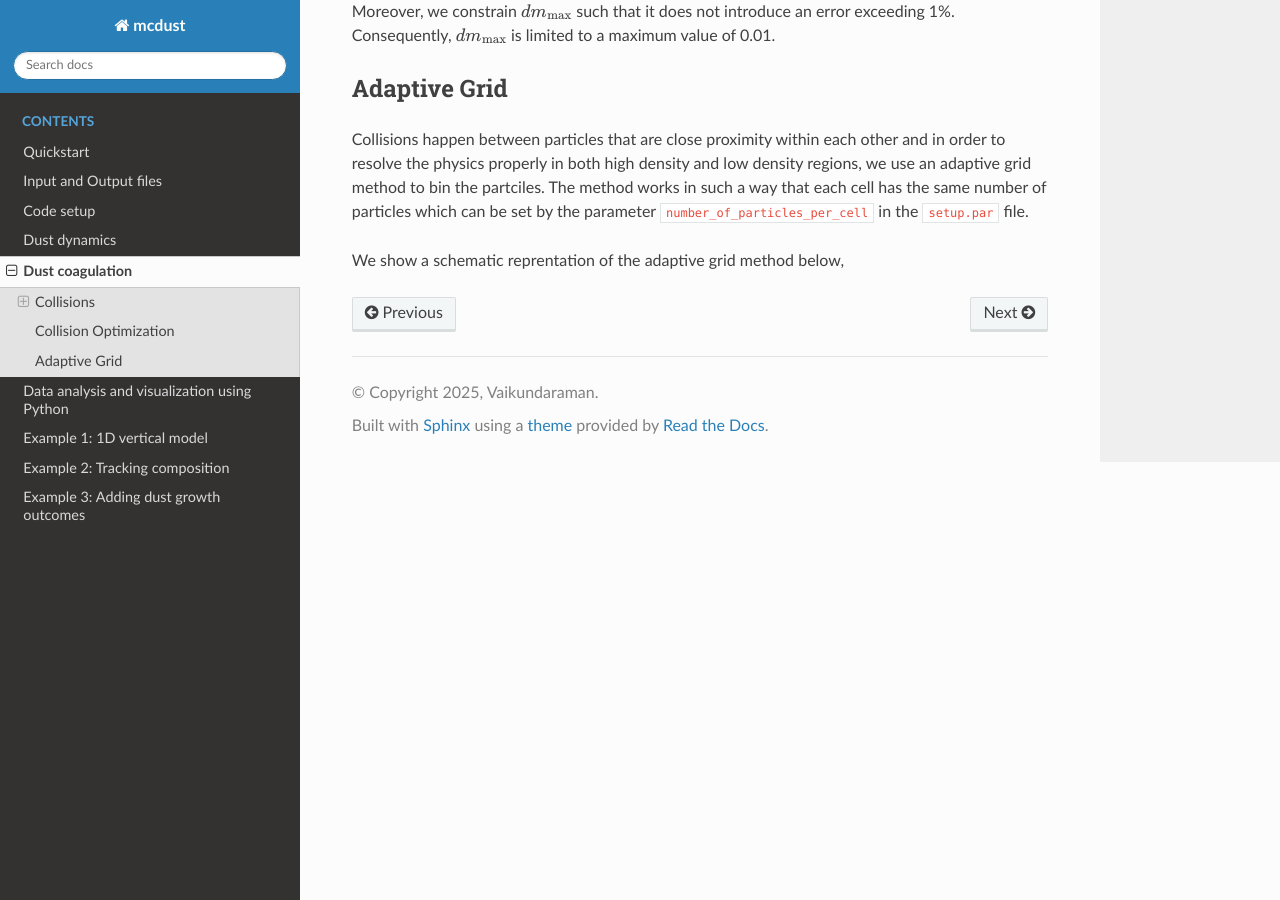
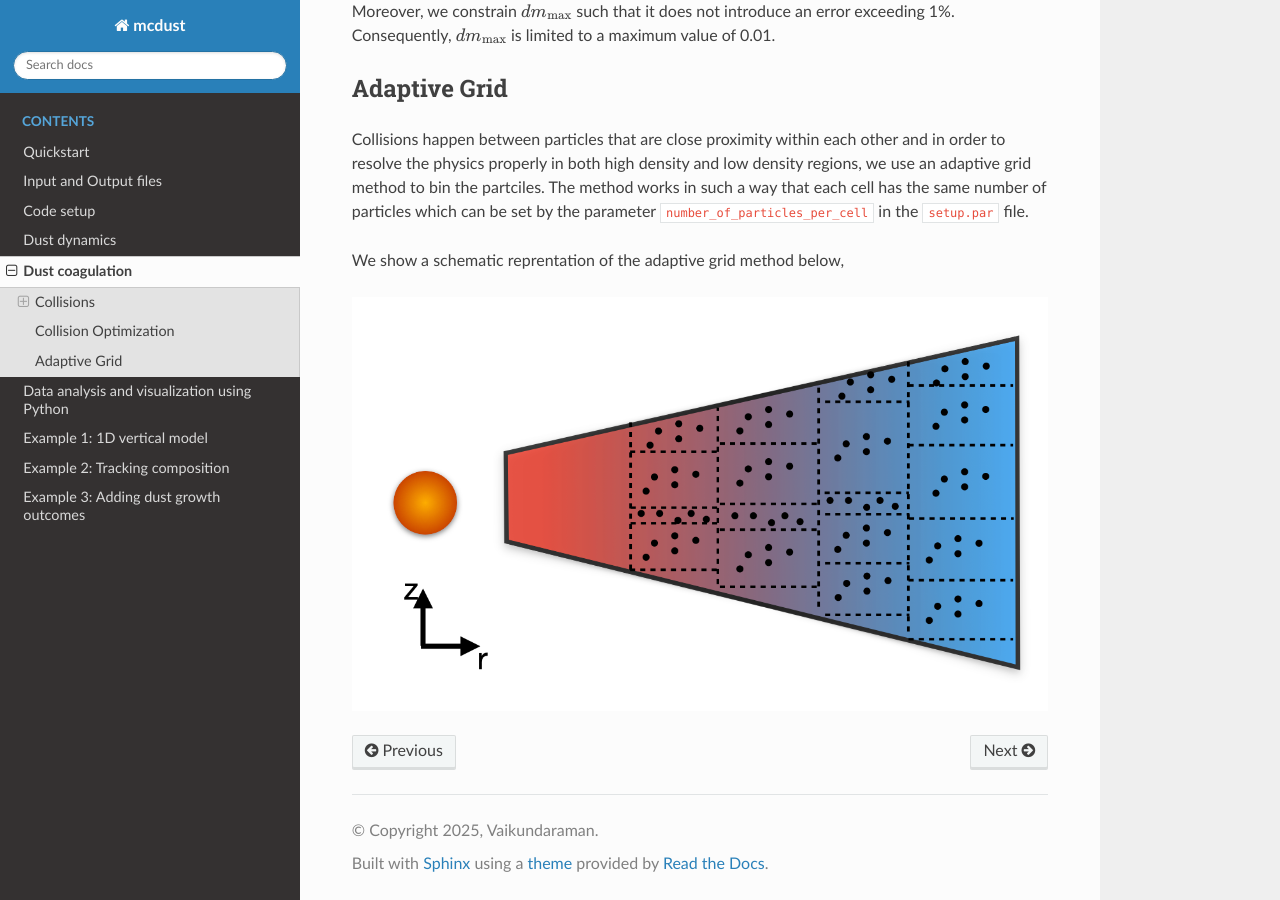
Before and after one commit to vicky1997/docs_test, a Sphinx documentation site: the page built from docs/source/dustcoagulation.rst, in a window 1280 px wide and 900 px high, scrolled down 3698 px. Built offline with Sphinx 7.4.7 and the Read the Docs theme 3.1.0, drawn with Linux system fonts in a browser that asks for light colours.

Commit message:
grid image added

```diff
--- a/docs/source/dustcoagulation.rst
+++ b/docs/source/dustcoagulation.rst
@@ -156,3 +156,5 @@ The method works in such a way that each cell has the same number of particles w
 
 
 We show a schematic reprentation of the adaptive grid method below,
+
+.. image:: images/adaptivegrid.png
```
Also changed, not shown: docs/source/images/adaptivegrid.png (added).
